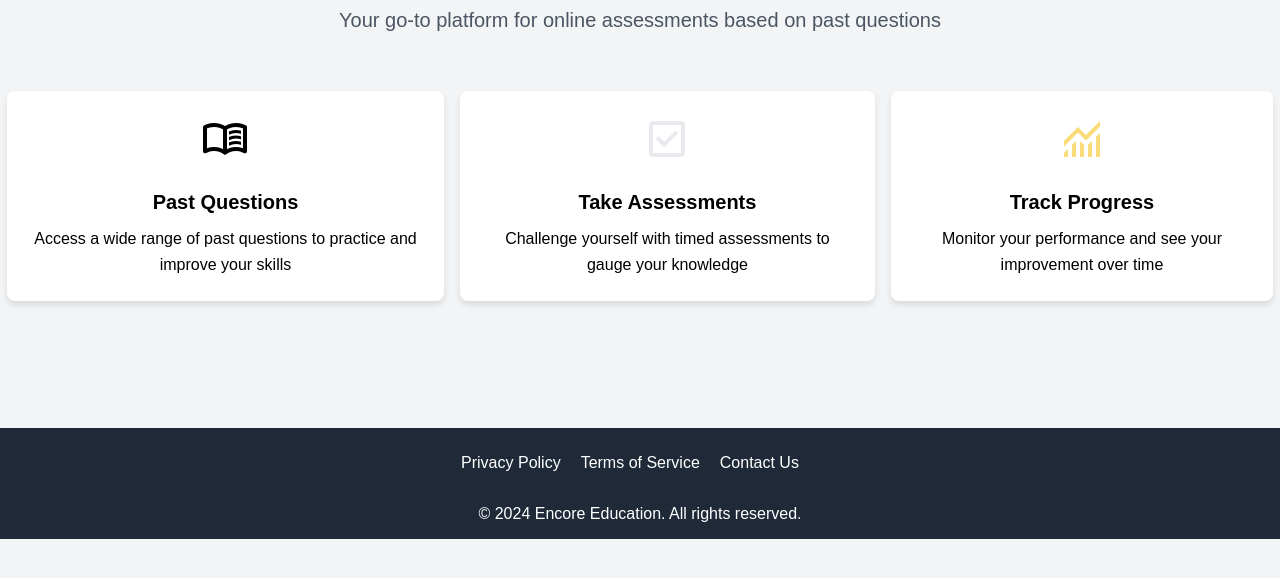
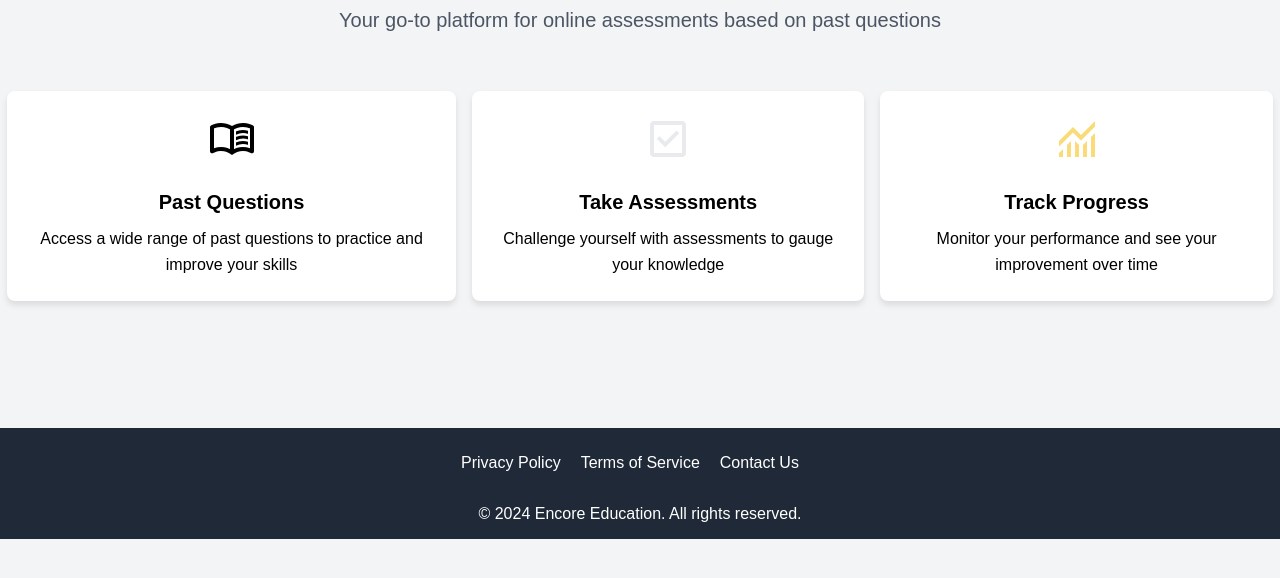
Before and after one commit to Anamz-D/quiz-app, a plain HTML site: page index.html in a window 1280 px wide. Shown: the part 180-758 px from the top of the page. Drawn offline with nearby package versions, Linux system fonts and the light colour scheme.

Commit message:
ui fixes

```diff
--- a/assets/js/index.js
+++ b/assets/js/index.js
@@ -21,7 +21,7 @@ function isAuthenticated(from) {
             // ...
             localStorage.setItem("isActive", false)
             window.location.href = `/log_in.html?from=assesment.html`;
-            // window.location.href = `/log_in.html?from=${from}`; For dynamic router To work on every page
+            // window.location.href = `/log_in.html?from=${from}`; //For dynamic router To work on every page
         }
     });
 }
--- a/assets/styles/base.css
+++ b/assets/styles/base.css
@@ -51,7 +51,7 @@ section {
 .features {
     display: flex;
     justify-content: space-evenly;
-    grid-template-columns: 1fr;
+    /* grid-template-columns: 1fr; */
     gap: 1rem;
     margin-bottom: 3rem;
     padding: 7px;
--- a/index.html
+++ b/index.html
@@ -39,12 +39,12 @@
                 <div class="feature-card">
                     <img src="assets/images/check_box.png" alt="Take Assessments">
                     <h3>Take Assessments</h3>
-                    <p>Challenge yourself with timed assessments to gauge your knowledge</p>
+                    <p>Challenge yourself with assessments to gauge your knowledge</p>
                 </div>
             </a>
             <a href="progress.html">
                 <div class="feature-card">
-                    <img src="assets/images/monitoring.png" alt="Track Progress" height="80px">
+                    <img src="assets/images/monitoring.png" alt="Track Progress" >
                     <h3>Track Progress</h3>
                     <p>Monitor your performance and see your improvement over time</p>
                 </div>
```
Also changed, not shown: sign_up.html (+1 -1 lines).
